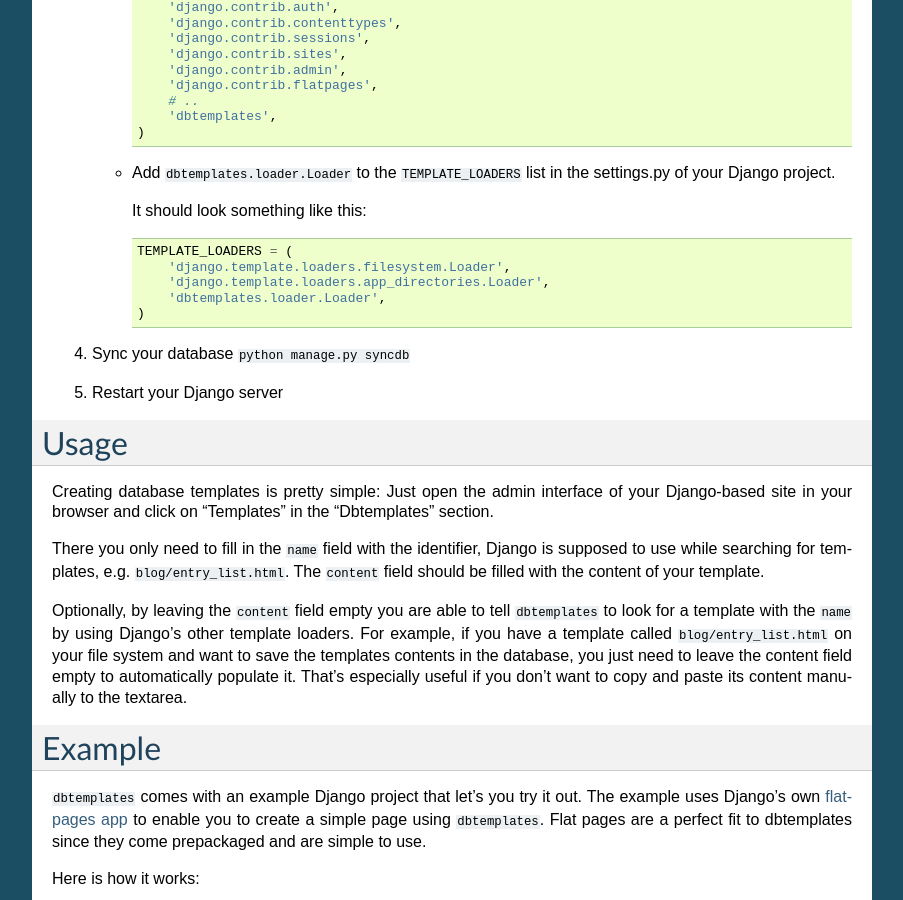
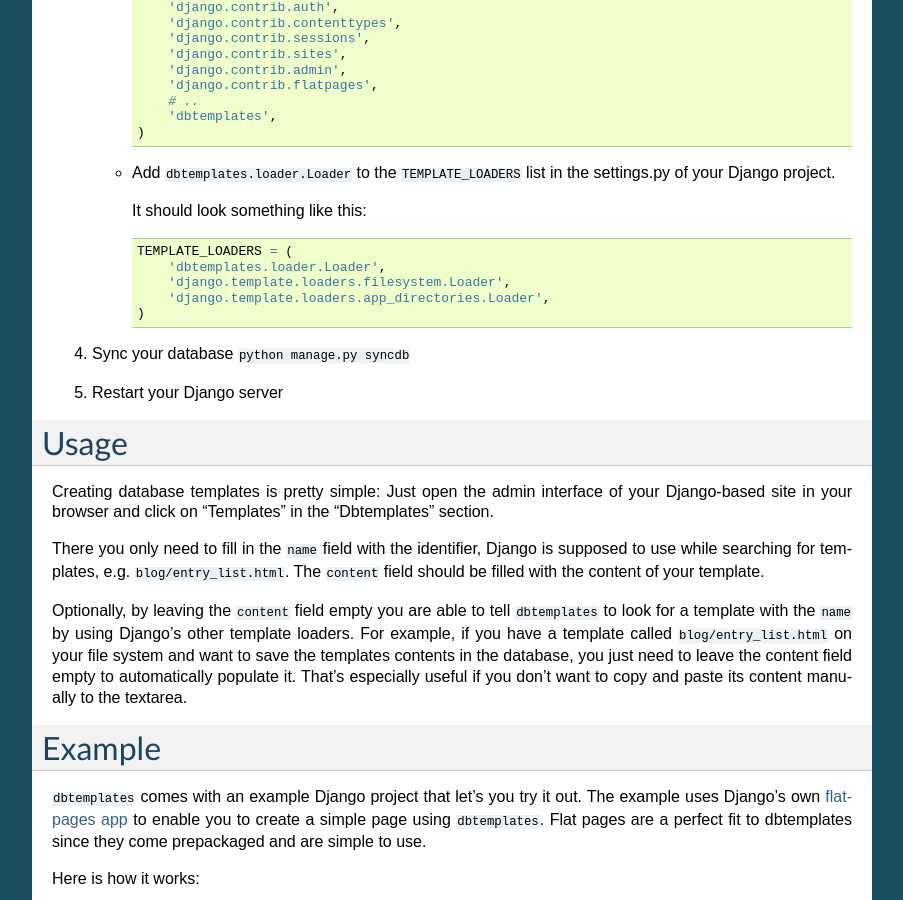
Before and after one commit to jazzband/django-dbtemplates, a Sphinx documentation site: the page built from docs/overview.txt, in a window 1280 px wide and 900 px high, scrolled down 363 px. Shown: the whole window, without its empty margins (198-1101 px from the left). Built offline with Sphinx 7.4.7, drawn with Linux system fonts in a browser that asks for light colours.

```diff
--- a/docs/overview.txt
+++ b/docs/overview.txt
@@ -30,9 +30,9 @@ Setup
      It should look something like this::
 
        TEMPLATE_LOADERS = (
+           'dbtemplates.loader.Loader',
            'django.template.loaders.filesystem.Loader',
            'django.template.loaders.app_directories.Loader',
-           'dbtemplates.loader.Loader',
        )
 
 4. Sync your database ``python manage.py syncdb``
```
